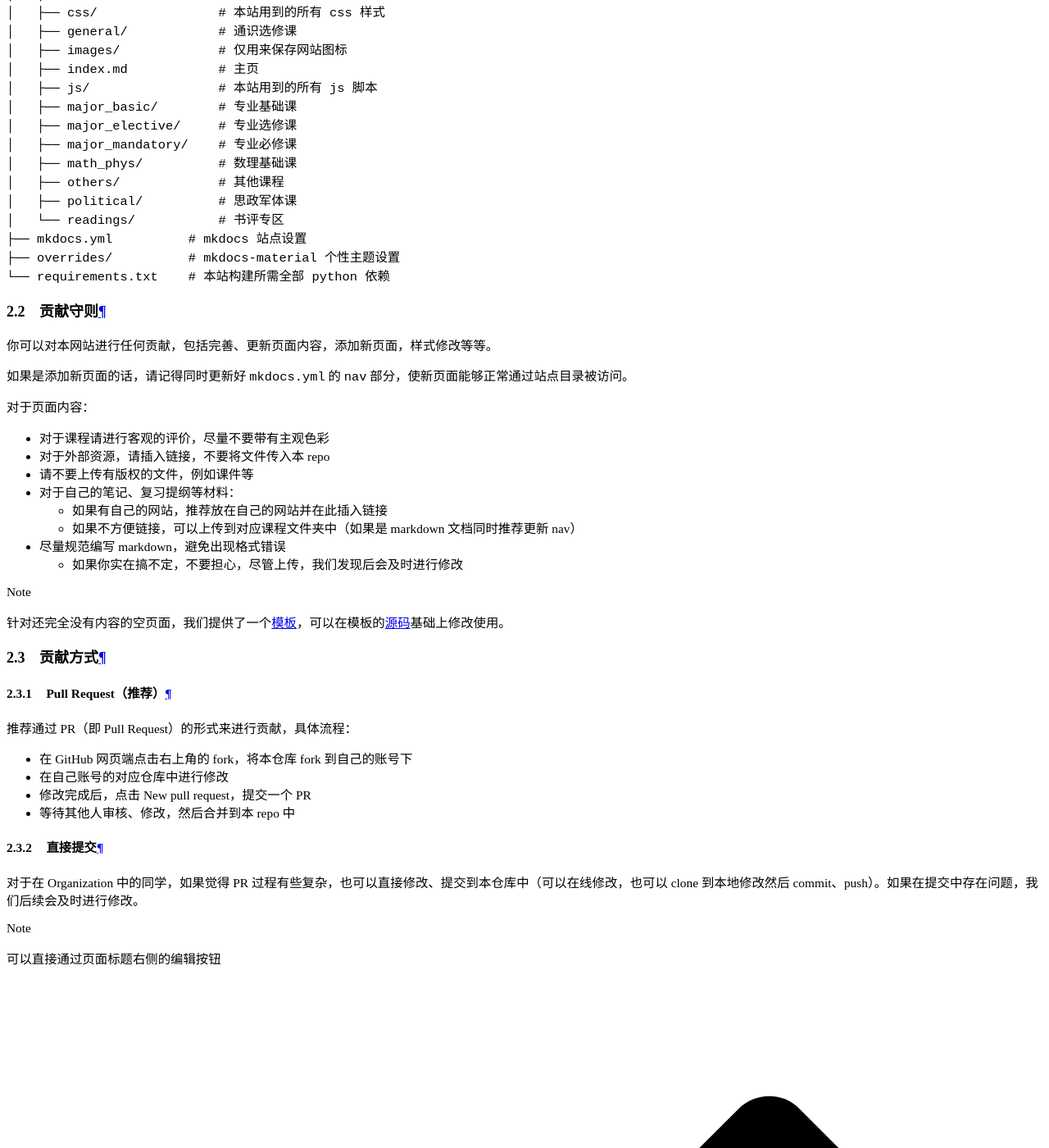
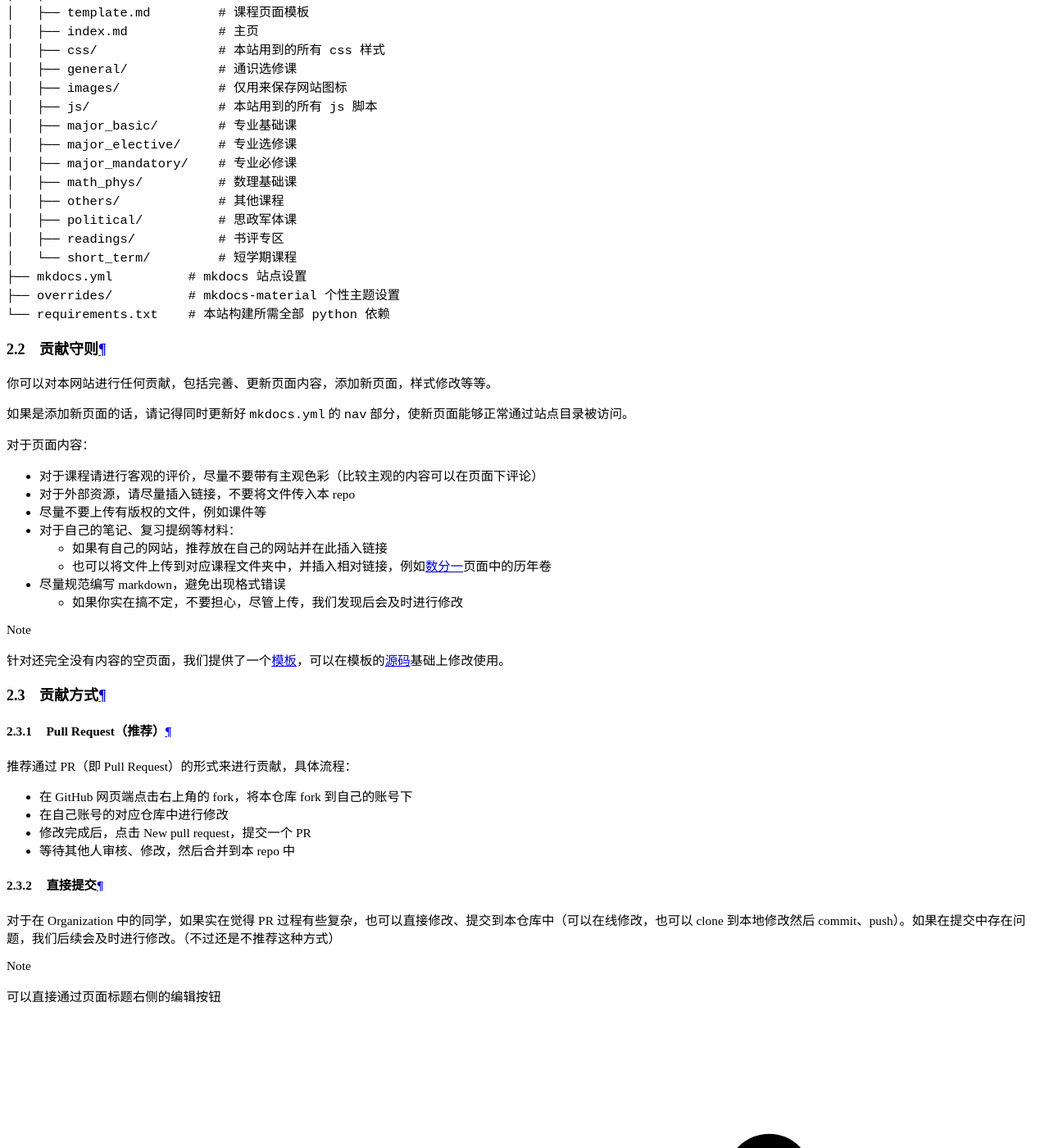
Before and after one commit to ZJU-Turing/TuringCourses, an MkDocs documentation site: the page built from docs/contributing.md, in a window 1280 px wide and 1400 px high, scrolled down 18033 px. Shown: the whole window at 82% size. Built offline with MkDocs 1.6.1 and Material for MkDocs 9.7.7, drawn with Linux system fonts in a browser that asks for light colours; comment, search, counter and statistics services are not loaded; some of the changed text lies outside the part shown.

Commit message:
docs: 更新贡献指南

```diff
--- a/docs/contributing.md
+++ b/docs/contributing.md
@@ -31,10 +31,11 @@
 .
 ├── docs
 │   ├── contributing.md     # 本页
+│   ├── template.md         # 课程页面模板
+│   ├── index.md            # 主页
 │   ├── css/                # 本站用到的所有 css 样式
 │   ├── general/            # 通识选修课
 │   ├── images/             # 仅用来保存网站图标
-│   ├── index.md            # 主页
 │   ├── js/                 # 本站用到的所有 js 脚本
 │   ├── major_basic/        # 专业基础课
 │   ├── major_elective/     # 专业选修课
@@ -42,7 +43,8 @@
 │   ├── math_phys/          # 数理基础课
 │   ├── others/             # 其他课程
 │   ├── political/          # 思政军体课
-│   └── readings/           # 书评专区
+│   ├── readings/           # 书评专区
+│   └── short_term/         # 短学期课程
 ├── mkdocs.yml          # mkdocs 站点设置
 ├── overrides/          # mkdocs-material 个性主题设置
 └── requirements.txt    # 本站构建所需全部 python 依赖
@@ -55,12 +57,12 @@
 
 对于页面内容：
 
-- 对于课程请进行客观的评价，尽量不要带有主观色彩
-- 对于外部资源，请插入链接，不要将文件传入本 repo
-- 请不要上传有版权的文件，例如课件等
+- 对于课程请进行客观的评价，尽量不要带有主观色彩（比较主观的内容可以在页面下评论）
+- 对于外部资源，请尽量插入链接，不要将文件传入本 repo
+- 尽量不要上传有版权的文件，例如课件等
 - 对于自己的笔记、复习提纲等材料：
     - 如果有自己的网站，推荐放在自己的网站并在此插入链接
-    - 如果不方便链接，可以上传到对应课程文件夹中（如果是 markdown 文档同时推荐更新 nav）
+    - 也可以将文件上传到对应课程文件夹中，并插入相对链接，例如[数分一](math_phys/math_analysis1/)页面中的历年卷
 - 尽量规范编写 markdown，避免出现格式错误
     - 如果你实在搞不定，不要担心，尽管上传，我们发现后会及时进行修改
 
@@ -77,7 +79,7 @@
 - 等待其他人审核、修改，然后合并到本 repo 中
 
 #### 直接提交
-对于在 Organization 中的同学，如果觉得 PR 过程有些复杂，也可以直接修改、提交到本仓库中（可以在线修改，也可以 clone 到本地修改然后 commit、push）。如果在提交中存在问题，我们后续会及时进行修改。
+对于在 Organization 中的同学，如果实在觉得 PR 过程有些复杂，也可以直接修改、提交到本仓库中（可以在线修改，也可以 clone 到本地修改然后 commit、push）。如果在提交中存在问题，我们后续会及时进行修改。（不过还是不推荐这种方式）
 
 !!! note
     可以直接通过页面标题右侧的编辑按钮 :material-pencil: 定位到对应的 GitHub 页面进行修改。
```
Also changed, not shown: other parts of docs/contributing.md (+1 -1 lines).
